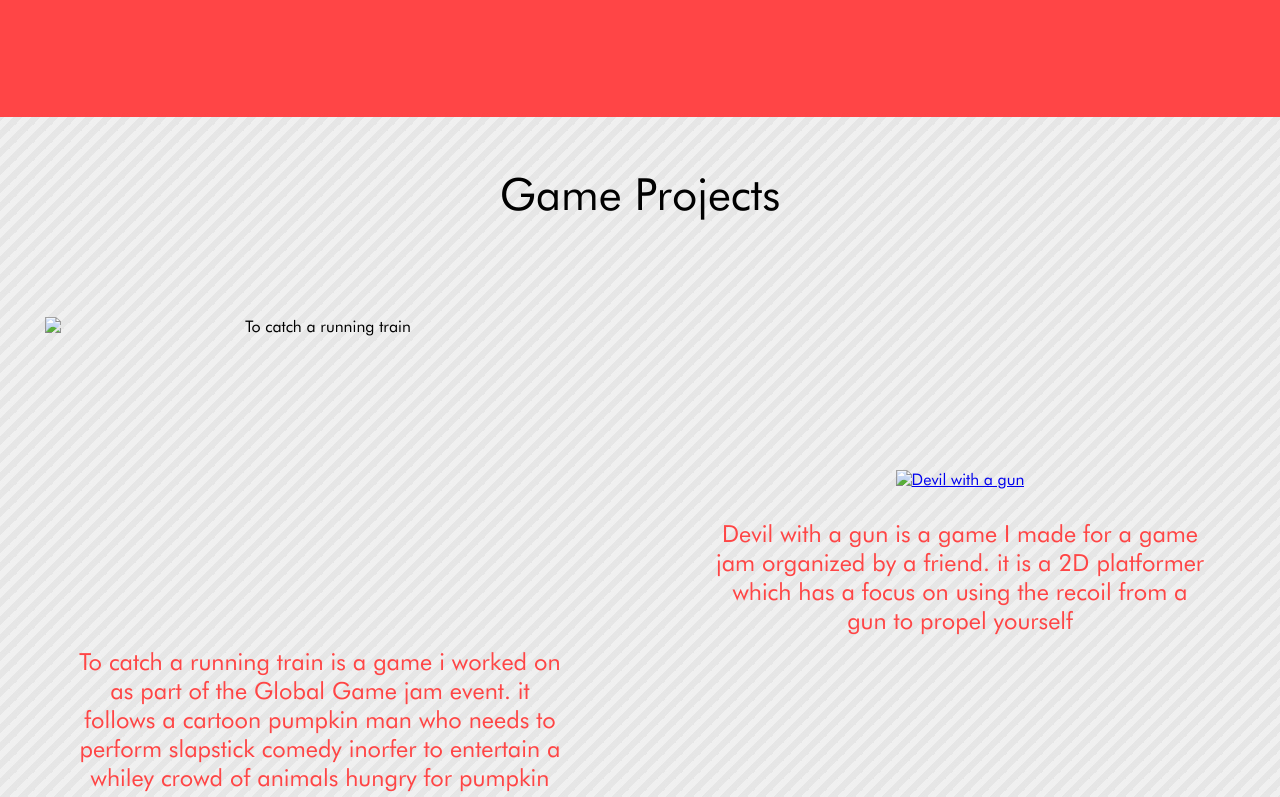
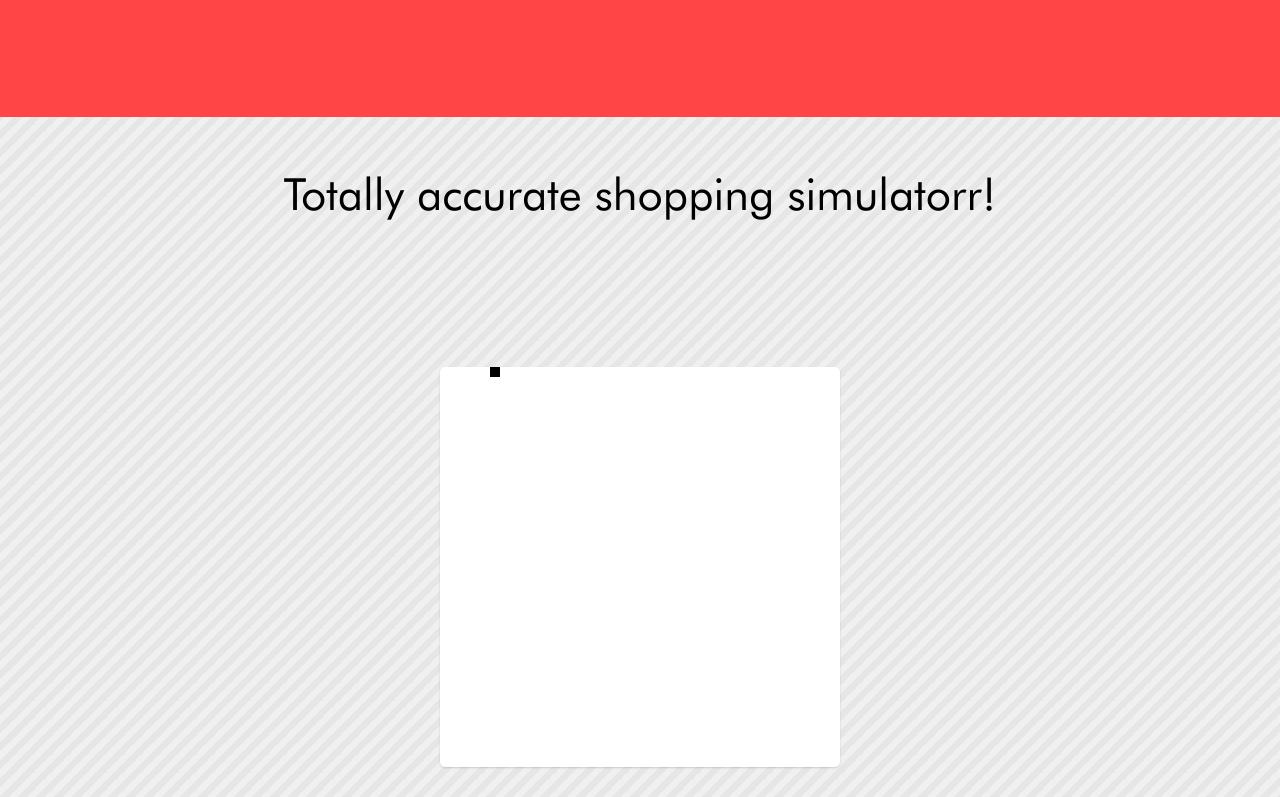
Before and after one commit to Hshusu/Hshusu.github.io, a plain HTML site: page index.html in a window 1280 px wide. Shown: the part 3363-4160 px from the top of the page. Drawn offline with Linux system fonts and the light colour scheme.

Commit message:
more work needed

```diff
--- a/index.html
+++ b/index.html
@@ -103,86 +103,17 @@ content="width=device-width, maximum-scale=1"
 
         <div class = "flex-item flexdivider"></div>
         <div class = "flex-item flexheader">
-            Game Projects
+          Totally accurate shopping simulatorr!
         </div>
 
-        <div class = "flex-item fleximage">
-            <img src="images/Untitdsdled_Artwork.jpg" width="550" height="300" alt="  To catch a running train">
-            <div class = "txt">
-                To catch a running train is a game i worked on as part of the Global Game jam event. it follows a cartoon pumpkin man who needs to perform slapstick comedy inorfer to entertain a whiley crowd of animals hungry for pumpkin
-              </div>
-        </div>
+        <div class = "flexgameplay">
+            <canvas  id = "white-box" width="400" height="400">
+
+                Your browser does not support Canvases.
 
 
-
-        <div class = "flex-item fleximage">
-            <a href="https://hshusu.itch.io/devil-with-a-gun">
-            <img src="images/dvlgn.png" width="550" height="300" alt="Devil with a gun">
-        </a>
-        <div class = "txt">
-            Devil with a gun is a game I made for a game jam organized by a friend. it is a 2D platformer which has a focus on using the recoil from a gun to propel yourself
-        </div>
-        </div>
-
-
-
-        <div class = "flex-item fleximage">
-            <img src="images/Illustration341.png" width="550" height="300" alt="Devil with a gun">
-            <div class = "txt">
-                This a currently work in proccess game which I am working on solo which is a first person looter shooter which has hand drawn character animations . It is currently in the early stages of development.
-              </div>
-        </div>
-
-
-        <div class = "flex-item flexheader">
-            Podcast
-        </div>
-
-        <div class = "flex-item fleximage ">
-            <iframe width="550" height="300"
-            src="https://www.youtube.com/embed/Tr0m_rBOva4?autoplay=1&mute=1">
-            </iframe>
-        </div>
-
-        <div class = "flex-item tbox ">
-           The podcast of extraordinary gentlemen is a podcast i created with a few friends which uploads weekly, it typically involves us discussing many topics ranging from oj simpson to the latest assassins creed game
-
-        </div>
-
-
-        <div class = "flex-item flexdivider"></div>
-
-        <div class = "flex-item flexheader">
-            School Projects
-        </div>
-
-        <div class = "flex-item fleximage">
-            <img src="images/space.png" width="550" height="300" alt="Space competition">
-            <div class = "txt">
-                I participated in a competition representing my secondary school to come up with an experiemnt to send up to space. My team ended up getting 2nd place with our experiment on the effects of microgravity
-                on the growth of airplants (tillandsia)
-
-             </div>
-        </div>
-
-
-        <div class = "flex-item fleximage">
-            <img src="images/carnal.jpg" width="550" height="300" alt="carnal Rampage">
-            <div class = "txt">
-                Carnal Rampage is a Game I made for a school project. it is a first person movement shooter which follows a killer robot going through hell. It has a multitude of movement mechanics including wallrun, climb, air dash and a grapple hook
-
-             </div>
-        </div>
-
-
-        <div class = "flex-item fleximage">
-            <img src="images/txtgame.jpg" width="550" height="300" alt="detective game">
-            <div class = "txt">
-                This was a text based detective game made for a school project. it features a simple detective system and a modular turn based system
-
-            </div>
-        </div>
-
+             </canvas >
+         </div>
 
     </div>
 </div>
--- a/script.js
+++ b/script.js
@@ -74,8 +74,34 @@ function myMovemenu(elementid, x) {
     }
 
   }
+ //canvas minigame
 
-//gotta fix this shit
+ var object = {
+  width : 10,
+  height :10
+
+};
+
+ var x =0;
+ var y=0;
+ var c = document.getElementById("white-box");
+ var width = c.width;
+ var height = c.height;
+ var ctx = c.getContext("2d");
+ ctx.fillRect(x,y,100,100)
+ ctx.stroke();
+ function minigamestart(){
+  setInterval(move,100);
+ }
+ function move(){
+  ctx.clearRect(0, 0, width, height);
+  if(x<width){
+    x++;
+  ctx.fillRect(x,y,object.width,object.height)
+  ctx.stroke();
+}
+ }
+ minigamestart();
 // recipe calc
   // fields
   const bill = document.querySelector("#bill");
--- a/style.css
+++ b/style.css
@@ -219,7 +219,32 @@ animation: pan 360s linear infinite;
 
 
       }
+      .flexgameplay{
+        z-index: 5;
+        min-height:  600px;
+        text-align: center;
+        flex-basis:100vw;
+        vertical-align: middle;
+        display: flex;
 
+        flex-direction: column;
+        align-items: center;
+      }
+      #white-box { margin-top: 50px; margin-left: auto; margin-right: auto;
+
+        background: white;
+
+
+        -webkit-box-shadow: 0 1px 2px rgba(0,0,0,0.15);
+        -moz-box-shadow: 0 1px 2px rgba(0,0,0,0.15);
+        box-shadow: 0 1px 2px rgba(0,0,0,0.15);
+        -webkit-border-radius: 5px;
+        -moz-border-radius: 5px;
+        -ms-border-radius: 5px;
+        -o-border-radius: 5px;
+        border-radius: 5px;
+        opacity: 100%;
+        }
       .fleximage{
         z-index: 5;
         min-height:  200px;
```
